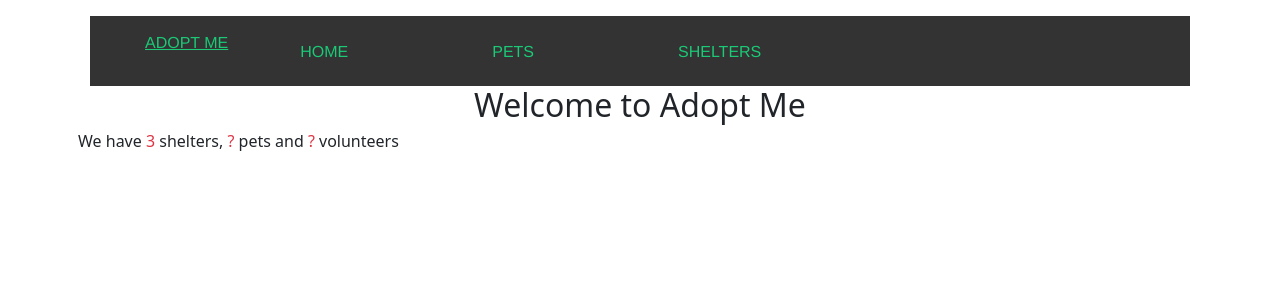
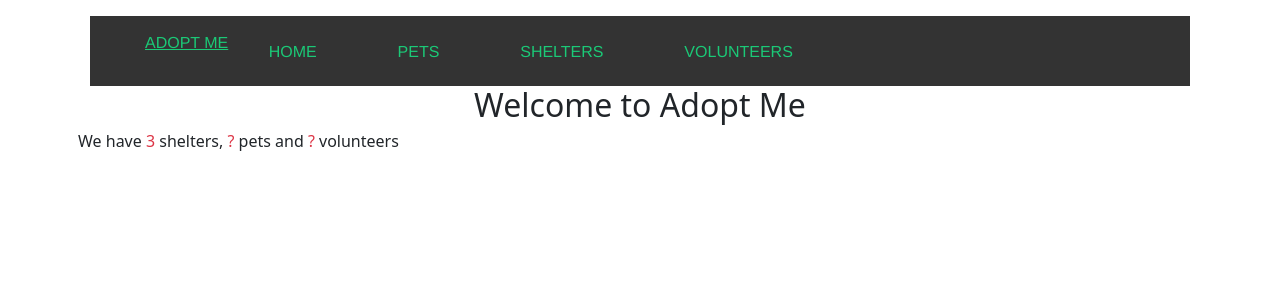
Before and after one commit to mapofthemoon/Adopt-me-, an Angular app in the folder front/Adopt-Me/: page /home in a window 1280 px wide. Shown: the top 300 px of the page. Built offline with nearby package versions, Linux system fonts and the light colour scheme; no server answers.

Commit message:
u: update header

```diff
--- a/front/Adopt-Me/src/app/header/header.component.html
+++ b/front/Adopt-Me/src/app/header/header.component.html
@@ -5,6 +5,7 @@
             <li><a routerLink = "/home">Home</a></li>
             <li><a routerLink = "/pets">Pets</a></li>
             <li><a routerLink = "/shelters">Shelters</a></li>
+            <li><a routerLink = "/volunteers">Volunteers</a></li>
         </ul>
     </div>
 </div>
```
